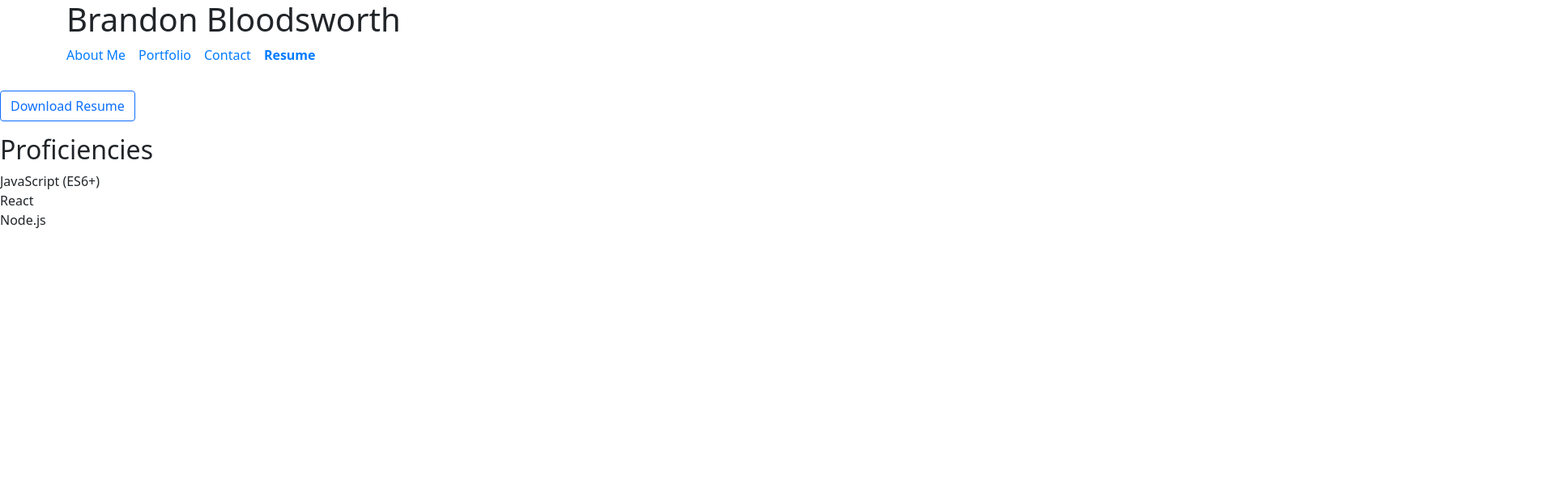
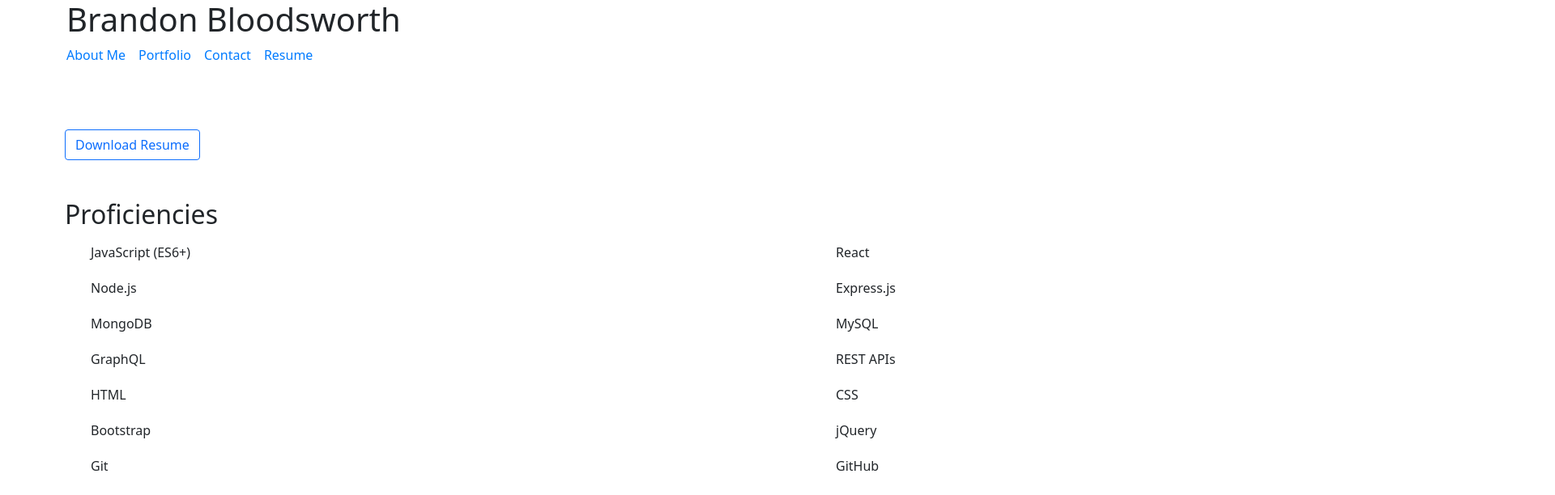
Before and after one commit to BrandBlood97/BrandBlood-Portfolio, a React (Vite) app: page /resume in a window 1280 px wide. Shown: the top 612 px of the page at 81% size, 1920 px wide, since content can reach past the window. Built offline with nearby package versions, Linux system fonts and the light colour scheme.

Commit message:
Final fixes

```diff
--- a/src/App.jsx
+++ b/src/App.jsx
@@ -1,27 +1,19 @@
 import React from 'react';
-import { BrowserRouter as Router, Route, Switch } from 'react-router-dom';
+import { Outlet } from 'react-router-dom';
 import Header from './components/Header';
+import './styles/main.css';
 import Footer from './components/Footer';
-import AboutMe from './pages/AboutMe';
-import Portfolio from './pages/Portfolio';
-import Contact from './pages/Contact';
-import Resume from './pages/Resume';
-import './styles/main.css';
 
-const App = () => (
-  <Router>
+const App = () => {
+  return (
     <div className="App">
-      <Header />
-      <Switch>
-        <Route path="/about-me" component={AboutMe} />
-        <Route path="/portfolio" component={Portfolio} />
-        <Route path="/contact" component={Contact} />
-        <Route path="/resume" component={Resume} />
-        <Route path="/" exact component={AboutMe} />
-      </Switch>
-      <Footer />
+
+        <Header />
+        <Outlet />
+        <Footer />
+
     </div>
-  </Router>
-);
+  );
+}
 
 export default App;
--- a/src/Main.jsx
+++ b/src/Main.jsx
@@ -1,11 +1,44 @@
 import React from 'react';
-import ReactDOM from 'react-dom';
+import ReactDOM from 'react-dom/client';
+import { createBrowserRouter, RouterProvider } from 'react-router-dom';
 import App from './App';
 import './styles/main.css';
 import 'bootstrap/dist/css/bootstrap.min.css';
+import AboutMe from './pages/AboutMe';
+import Portfolio from './pages/Portfolio';
+import Contact from './pages/Contact';
+import Resume from './pages/Resume';
 
-ReactDOM.createRoot(document.getElementById('root')).render(
-  <React.StrictMode>
-    <App />
-  </React.StrictMode>
-);
+const router = createBrowserRouter([
+    {
+      path: '/',
+      element: <App />,
+      children: [
+        {
+          index: true,
+          element: <AboutMe />,
+        },
+        {
+          path: 'portfolio',
+          element: <Portfolio />,
+        },
+        {
+          path: 'contact',
+          element: <Contact />,
+        },
+        {
+            path: 'resume',
+            element: <Resume />,
+        },
+        {
+            path: 'about-me',
+            element: <AboutMe />,
+        }
+      ],
+    },
+  ]);
+
+  // Render the RouterProvider component
+  ReactDOM.createRoot(document.getElementById('root')).render(
+    <RouterProvider router={router} />
+  );
--- a/src/components/Navigation.jsx
+++ b/src/components/Navigation.jsx
@@ -6,16 +6,16 @@ const Navigation = () => (
   <nav>
     <ul className={styles.nav}>
       <li className={styles.navItem}>
-        <NavLink to="/about-me" activeClassName={styles.navLinkActive} className={styles.navLink}>About Me</NavLink>
+        <NavLink to="/about-me" activeclassname={styles.navLinkActive} className={styles.navLink}>About Me</NavLink>
       </li>
         <li className={styles.navItem}>
-            <NavLink to="/portfolio" activeClassName={styles.navLinkActive} className={styles.navLink}>Portfolio</NavLink>
+            <NavLink to="/portfolio" activeclassname={styles.navLinkActive} className={styles.navLink}>Portfolio</NavLink>
         </li>
         <li className={styles.navItem}>
-            <NavLink to="/contact" activeClassName={styles.navLinkActive} className={styles.navLink}>Contact</NavLink>
+            <NavLink to="/contact" activeclassname={styles.navLinkActive} className={styles.navLink}>Contact</NavLink>
         </li>
         <li className={styles.navItem}>
-            <NavLink to="/resume" activeClassName={styles.navLinkActive} className={styles.navLink}>Resume</NavLink>
+            <NavLink to="/resume" activeclassname={styles.navLinkActive} className={styles.navLink}>Resume</NavLink>
         </li>
     </ul>
   </nav>
--- a/src/components/styles/Footer.module.css
+++ b/src/components/styles/Footer.module.css
@@ -2,7 +2,7 @@
     background-color: #f8f9fa;
     padding: 1rem 0;
     text-align: center;
-    position: absolute;
+    position: fixed !important;
     bottom: 0;
     width: 100%;
   }
--- a/src/pages/AboutMe.jsx
+++ b/src/pages/AboutMe.jsx
@@ -3,9 +3,12 @@ import styles from './styles/AboutMe.module.css';
 
 const AboutMe = () => (
   <section className={styles.bioSection}>
-    <img src="/path-to-avatar.jpg" alt="Avatar" className={styles.avatar} />
-    <p>
-      {/* Bio goes here */}
+    <img src="./src/assets/images/face.jpg " alt="Avatar" className={styles.avatar} />
+    <p className='container card flex justify-content-center'>
+      Hi, I'm Brandon! I'm a web developer based in Middle Georgia. I enjoy building
+      beautiful and functional websites. When I'm not coding, you can find me
+      exploring the woods, looking for adventures with my family, or slaying on Tarkov. I'm currently seeking new opportunities and can't wait to see
+      what's next in my coding journey!
     </p>
   </section>
 );
--- a/src/pages/Contact.jsx
+++ b/src/pages/Contact.jsx
@@ -2,7 +2,7 @@ import React from 'react';
 import styles from './styles/Contact.module.css';
 
 const Contact = () => (
-  <section className={styles.contactForm}>
+    <section className={`${styles.contactForm} container`}>
         <form>
             <div className="mb-3">
                 <label htmlFor="name" className="form-label">Name</label>
--- a/src/pages/Portfolio.jsx
+++ b/src/pages/Portfolio.jsx
@@ -1,19 +1,38 @@
-import React from 'react';
 import Project from '../components/Project';
 import styles from './styles/Portfolio.module.css';
+import React, { useEffect, useState } from 'react';
 
-const projects = [
-  //I need to put my project information here
-];
+const Portfolio = () => {
+  const [projects, setProjects] = useState([]);
 
-const Portfolio = () => (
+  useEffect(() => {
+    const fetchProjects = async () => {
+      const response = await fetch('https://api.github.com/users/BrandBlood97/repos');
+      const repos = await response.json();
+
+
+      const projectData = repos.map(repo => ({
+        title: repo.name,
+        deployedLink: repo.homepage,
+        githubLink: repo.html_url,
+        projectDescription: repo.description,
+      }));
+
+      setProjects(projectData);
+    };
+
+    fetchProjects();
+  }, []);
+
+  return (
     <section className={styles.portfolioSection}>
-    <div className={styles.projectsGrid}>
+      <h2 className="card-header text-center mx-auto ">Projects Portfolio</h2>
+      <div className="projectsGrid">
         {projects.map((project, index) => (
           <Project
             key={index}
             title={project.title}
-          imageSrc={project.imageSrc}
+            projectDescription={project.projectDescription}
             deployedLink={project.deployedLink}
             githubLink={project.githubLink}
           />
@@ -21,5 +40,6 @@ const Portfolio = () => (
       </div>
     </section>
   );
+};
 
 export default Portfolio;
--- a/src/pages/Resume.jsx
+++ b/src/pages/Resume.jsx
@@ -1,15 +1,29 @@
-import React from 'react';
-import styles from './styles/Resume.module.css';
+import React from "react";
+import styles from "./styles/Resume.module.css";
 
 const Resume = () => (
   <section className={styles.resumeSection}>
-    <a href="/path-to-resume.pdf" className="btn btn-outline-primary mb-3">Download Resume</a>
+    <a href="/path-to-resume.pdf" className="btn btn-outline-primary mb-3">
+      Download Resume
+    </a>
     <h2>Proficiencies</h2>
     <ul className={styles.listProficiencies}>
       <li>JavaScript (ES6+)</li>
       <li>React</li>
       <li>Node.js</li>
-      {/* Add more */}
+      <li>Express.js</li>
+      <li>MongoDB</li>
+      <li>MySQL</li>
+      <li>GraphQL</li>
+      <li>REST APIs</li>
+      <li>HTML</li>
+      <li>CSS</li>
+      <li>Bootstrap</li>
+      <li>jQuery</li>
+      <li>Git</li>
+      <li>GitHub</li>
+      <li>Heroku</li>
+      <li>Render</li>
     </ul>
   </section>
 );
--- a/src/pages/styles/AboutMe.module.css
+++ b/src/pages/styles/AboutMe.module.css
@@ -1,8 +1,11 @@
 .bioSection {
     margin-top: 2rem;
+    display: flex;
+    justify-content: center;
   }
   .avatar {
-    width: 150px;
-    height: 150px;
+    width: 200px;
+    height: 250px;
     border-radius: 50%;
+    margin: 50px;
   }
--- a/src/pages/styles/Portfolio.module.css
+++ b/src/pages/styles/Portfolio.module.css
@@ -6,3 +6,6 @@
     grid-template-columns: repeat(auto-fill, minmax(300px, 1fr));
     gap: 1rem;
   }
+  img {
+   display: none;
+  }
--- a/src/pages/styles/Resume.module.css
+++ b/src/pages/styles/Resume.module.css
@@ -1,7 +1,18 @@
 .resumeSection {
+    margin-top: 5rem;
+    margin-left: 5rem;
+}
+
+h2 {
+    font-size: 2rem;
+    margin-bottom: 1rem;
     margin-top: 2rem;
-  }
-  .listProficiencies {
+}
+
+.listProficiencies {
     list-style-type: none;
-    padding: 0;
-  }
+    padding: 10;
+    display: grid;
+    grid-template-columns: repeat( 2, minmax(900px, 1fr));
+    grid-gap: 20px;
+}
```
Also changed, not shown: src/assets/images/face.jpg (added). Lines whose indentation alone changed are shown as unchanged.
